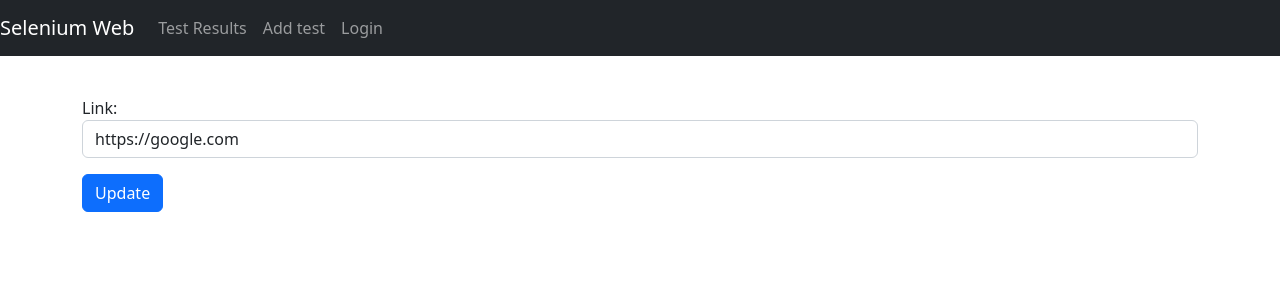
After one commit to Dan-Abr/selenium-web, a Django app: page /edit-test/1 in a window 1280 px wide. The commit adds this page. Shown: the top 300 px of the page. Run offline with Django 3.2, Linux system fonts and the light colour scheme; data comes from the database, SQL or seed files in the repository; both versions use the stored data as it was after the commit; parts of the project's set-up code (start-up, migrations or seed data) failed here and were passed over.

Commit message:
feat: allow edit e2e tests (URL only)

```diff
--- a/core_app/forms.py
+++ b/core_app/forms.py
@@ -12,6 +12,8 @@
         widgets = {
             'link': forms.TextInput(attrs={'class': 'form-control'}),
         }
+        # Should not allow to edit fields:
+        exclude = ['pk']
 
 
 # class UserForm(forms.ModelForm):
--- a/core_app/templates/layout/navbar.html
+++ b/core_app/templates/layout/navbar.html
@@ -1,5 +1,5 @@
 <nav class="navbar navbar-expand-md navbar-dark bg-dark fixed-top">
-    <a class="navbar-brand" href="home">Selenium Web</a>
+    <a class="navbar-brand">Selenium Web</a>
     <button class="navbar-toggler" type="button" data-toggle="collapse" data-target="#navbarsExampleDefault" aria-controls="navbarsExampleDefault" aria-expanded="false" aria-label="Toggle navigation">
       <span class="navbar-toggler-icon"></span>
     </button>
@@ -7,10 +7,10 @@
     <div class="collapse navbar-collapse" id="navbarsExampleDefault">
       <ul class="navbar-nav mr-auto">
         <li class="nav-item active">
-          <a class="nav-link" href="{% url "add-test" %}">Add test</span></a>
+          <a class="nav-link" href="{% url "e2e-test-results-list" %}">Test Results</a>
         </li>
         <li class="nav-item active">
-          <a class="nav-link" href="{% url "test-results-list" %}">Test Results</a>
+          <a class="nav-link" href="{% url "add-e2e-test" %}">Add test</span></a>
         </li>
         <li class="nav-item">
         {% if request.user.is_authenticated %}
--- a/core_app/templates/pages/add-test.html
+++ b/core_app/templates/pages/add-e2e-test.html
@@ -8,9 +8,9 @@
 
         <div class="form-group">
             {{ add_test_form.as_p }}
-            <small id="emailHelp" class="form-text text-muted">We'll never share your email with anyone else.</small>
+            <small id="emailHelp" class="form-text text-muted">Some text.</small>
         </div>
-        <button type="submit" class="btn btn-primary">Submit</button>
+        <button type="submit" class="btn btn-primary">Add</button>
     </form>
 
     <!-- Display all the results after crawling -->
@@ -23,6 +23,7 @@
                 <th scope="col">Page Title</th>
                 <th scope="col">Status</th>
                 <th scope="col">Time</th>
+                <th scope="col">Edit</th>
             </tr>
         </thead>
         <tbody>
@@ -35,6 +36,7 @@
                 <td>{{ item.id }}</td>
                 <td>{{ item.id }}</td>
                 <td>{{ item.id }}</td>
+                <td><a class="page-link" href="{% url 'edit-e2e-test' item.id %}">Edit</a></td>
             </tr>
             {% endfor %}
         </tbody>
--- /dev/null
+++ b/core_app/templates/pages/edit-e2e-test.html
@@ -0,0 +1,16 @@
+{% extends "../layout/base.html" %}
+
+{% block content %}
+<div class="mt-5 py-5">
+
+    <form id="edit_test_form" method="post" action="{% url 'edit-e2e-test' e2e_test_params.id %}" enctype="multipart/form-data">
+        {% csrf_token %}
+
+        <div class="form-group">
+            {{ e2e_test_form.as_p }}
+        </div>
+        <button type="submit" class="btn btn-primary">Update</button>
+    </form>
+
+</div>
+{% endblock content %}
--- a/core_app/urls.py
+++ b/core_app/urls.py
@@ -14,9 +14,10 @@ Including another URLconf
 """
 
 from django.urls import include, path
-from .views import E2ETestResultsListView, AddE2ETest
+from .views import E2ETestResultsListView, AddE2ETest, EditE2ETest
 
 urlpatterns = [
-    path("", E2ETestResultsListView.as_view(), name="test-results-list"),
-    path("add-test/", AddE2ETest.as_view(), name="add-test"),
+    path("", E2ETestResultsListView.as_view(), name="e2e-test-results-list"),
+    path("add-test/", AddE2ETest.as_view(), name="add-e2e-test"),
+    path("edit-test/<int:pk>", EditE2ETest.as_view(), name="edit-e2e-test"),
 ]
--- a/core_app/views.py
+++ b/core_app/views.py
@@ -10,8 +10,9 @@ from pyparsing import one_of, oneOf
 from .forms import E2ETestParamsForm
 from .models import E2ETestParams, E2ETestResults
 
-TEST_RESULTS_TEMPLATE = 'pages/test_results_list.html'
-ADD_TEST_TEMPLATE = 'pages/add-test.html'
+TEST_RESULTS_TEMPLATE = 'pages/e2e-test-results-list.html'
+ADD_TEST_TEMPLATE = 'pages/add-e2e-test.html'
+EDIT_TEST_TEMPLATE = 'pages/edit-e2e-test.html'
 
 
 class E2ETestResultsListView(generic.ListView):
@@ -28,8 +29,8 @@ class E2ETestResultsListView(generic.ListView):
 class AddE2ETest(View):
     """Render scheduled tests and allow adding new tests.
     The class has two methods:
-    GET - get all scheduled tests.
-    POST - let the user add new tests.
+    GET - get all scheduled e2e-tests.
+    POST - let the user add new e2e-tests.
     """
 
     def get(self, request, *args, **kwargs):
@@ -82,3 +83,47 @@ class AddE2ETest(View):
         }
 
         return render(request, ADD_TEST_TEMPLATE, context)
+
+
+class EditE2ETest(View):
+    """Render a scheduled test and allow to edit it.
+    The class has two methods:
+    GET - get a scheduled e2e-test.
+    POST - let the user update the e2e-test.
+    """
+
+    def get(self, request, *args, **kwargs):
+        # Get the chosen e2e-test with its current settings (fields)
+        pk = self.kwargs.get('pk')
+        e2e_test_params = E2ETestParams.objects.get(pk=pk)
+
+        # instance=profile will load the requested e2e-test form
+        # with pre-filled fields.
+        e2e_test_form = E2ETestParamsForm(instance=e2e_test_params)
+
+        context = {
+            'e2e_test_params': e2e_test_params,
+            'e2e_test_form': e2e_test_form,
+        }
+        return render(request, EDIT_TEST_TEMPLATE, context)
+
+    def post(self, request, *args, **kwargs):
+        """Update e2e-test settings.
+        """
+        # Get the chosen e2e-test with its current settings (fields)
+        pk = self.kwargs.get('pk')
+        e2e_test_params = E2ETestParams.objects.get(pk=pk)
+
+        # Update the e2e-test settings
+        e2e_test_form = E2ETestParamsForm(request.POST, instance=e2e_test_params)
+        if e2e_test_form.is_valid():
+            # TASK: Add a boolean to trigger a successful message
+            e2e_test_form.save()
+
+        context = {
+            'e2e_test_params': e2e_test_params,
+            'e2e_test_form': e2e_test_form,
+            # TASK: Add a boolean to trigger a successful message
+        }
+
+        return render(request, EDIT_TEST_TEMPLATE, context)
```
Also changed, not shown: core_app/templates/pages/e2e-test-results-list.html (renamed from core_app/templates/pages/test_results_list.html), db.sqlite3.
